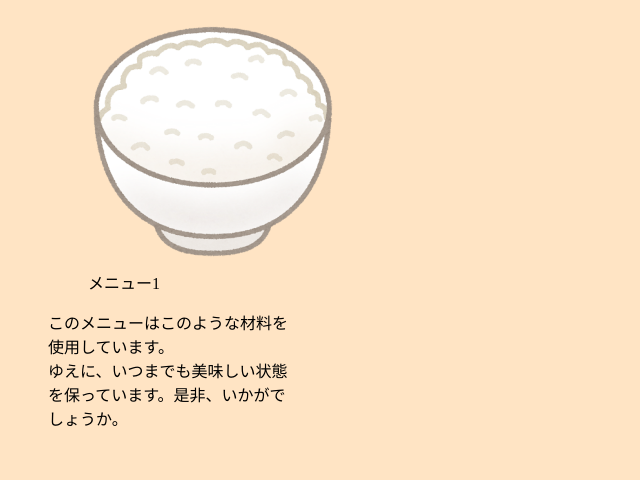
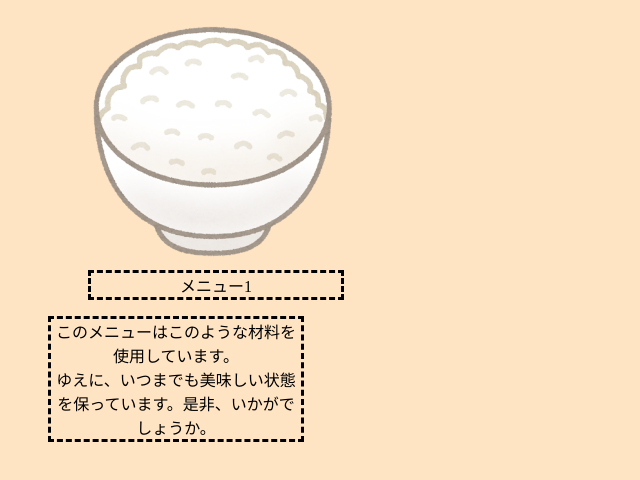
Before and after one commit to Smearble/www, a plain HTML site: page kadai02/index.html in a window 1280 px wide. Shown: the whole page, without its empty margins (0-640 px from the left). Drawn offline with Linux system fonts and the light colour scheme.

Commit message:
add class dashed

```diff
--- a/kadai02/index.html
+++ b/kadai02/index.html
@@ -11,9 +11,9 @@
         <figure>
             <img src="images/food_gohan_hakumai.png" alt="白米" class="square"/><br>
             <!-- Thanks for https://www.irasutoya.com/2014/11/blog-post_133.html -->
-            <figcaption>メニュー1</figcaption>
+            <figcaption class="dashed">メニュー1</figcaption>
         </figure>
-        <p style="width:250px;">
+        <p class="dashed">
             このメニューはこのような材料を使用しています。<br>
             ゆえに、いつまでも美味しい状態を保っています。是非、いかがでしょうか。
         </p>
--- a/kadai02/main.css
+++ b/kadai02/main.css
@@ -7,7 +7,7 @@ img.square{
     height:250px;
     width:250px;
 }
-img.square + figcaption{
+.dashed{
     width:250px;
     border-style: dashed;
     text-align: center;
```
